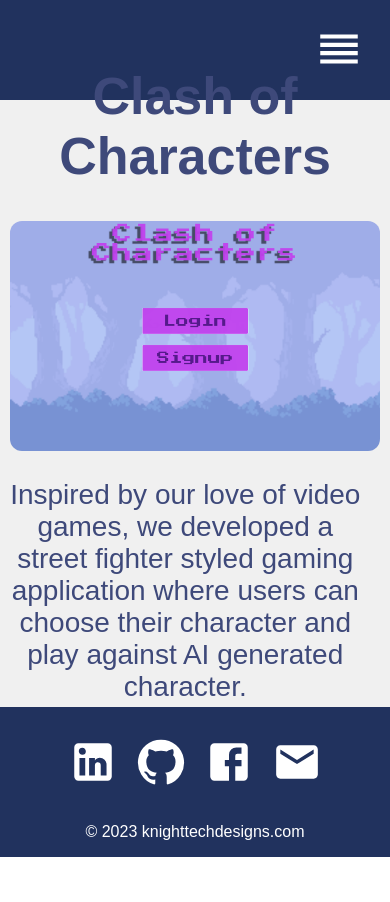
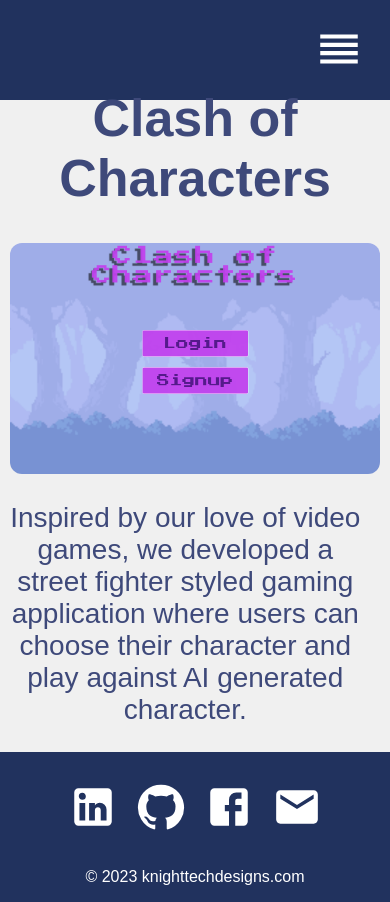
Before and after one commit to blksmk8483/knight-portfolio, a React (Create React App) app: page /project/1 in a window 390 px wide. Before the commit the page ends 857 px from the top, so only its background shows below. Built offline with nearby package versions, Linux system fonts and the light colour scheme.

Commit message:
fix the vh back to 100 for mobile

```diff
--- a/src/styles/ProjectDisplay.css
+++ b/src/styles/ProjectDisplay.css
@@ -58,7 +58,7 @@
   .project {
     width: 100%;
     /* height: 100vh; */
-    height: calc(100vh - 14.8rem);
+    height: calc(100vh - 12rem);
     display: flex;
     justify-content: center;
     align-items: center;
```
